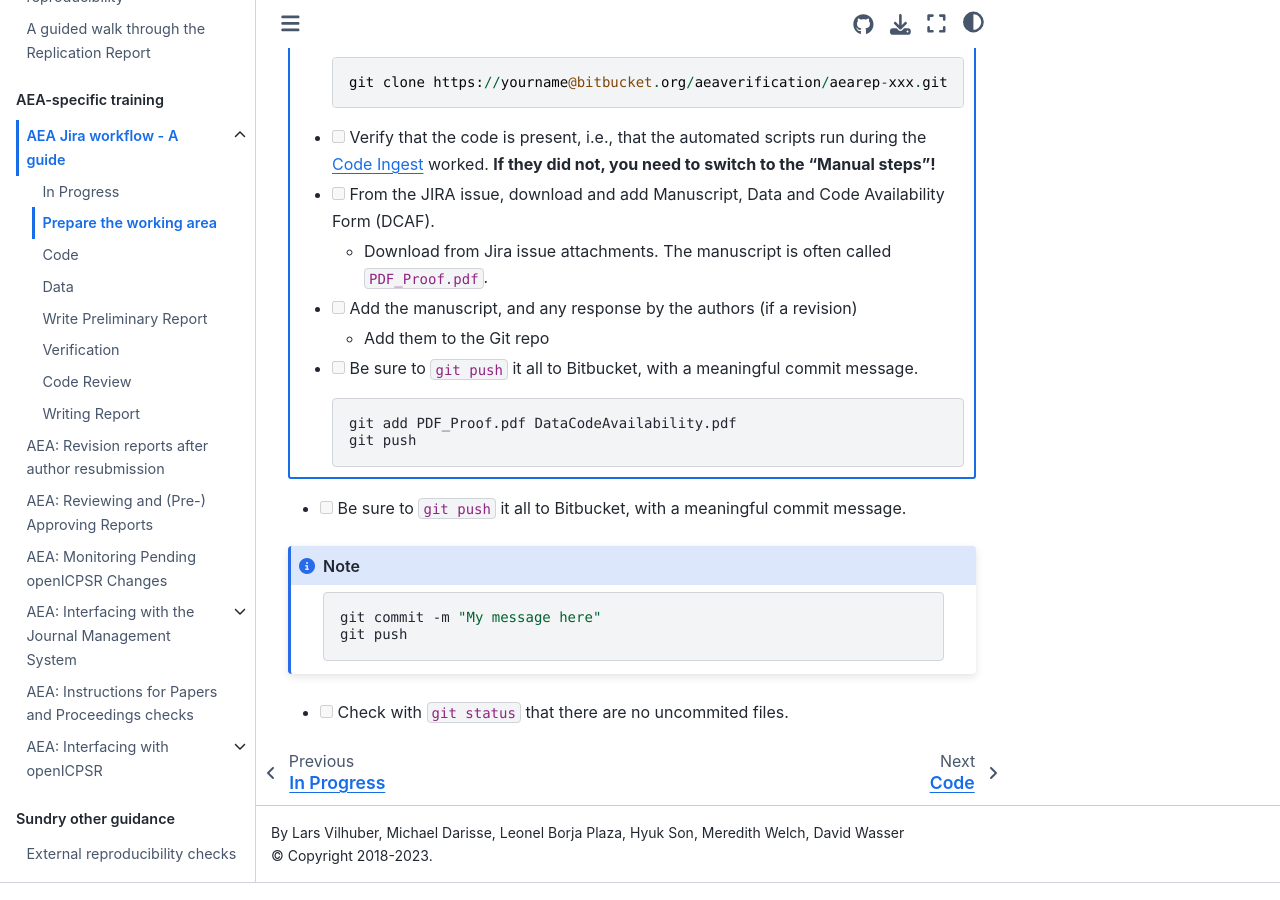
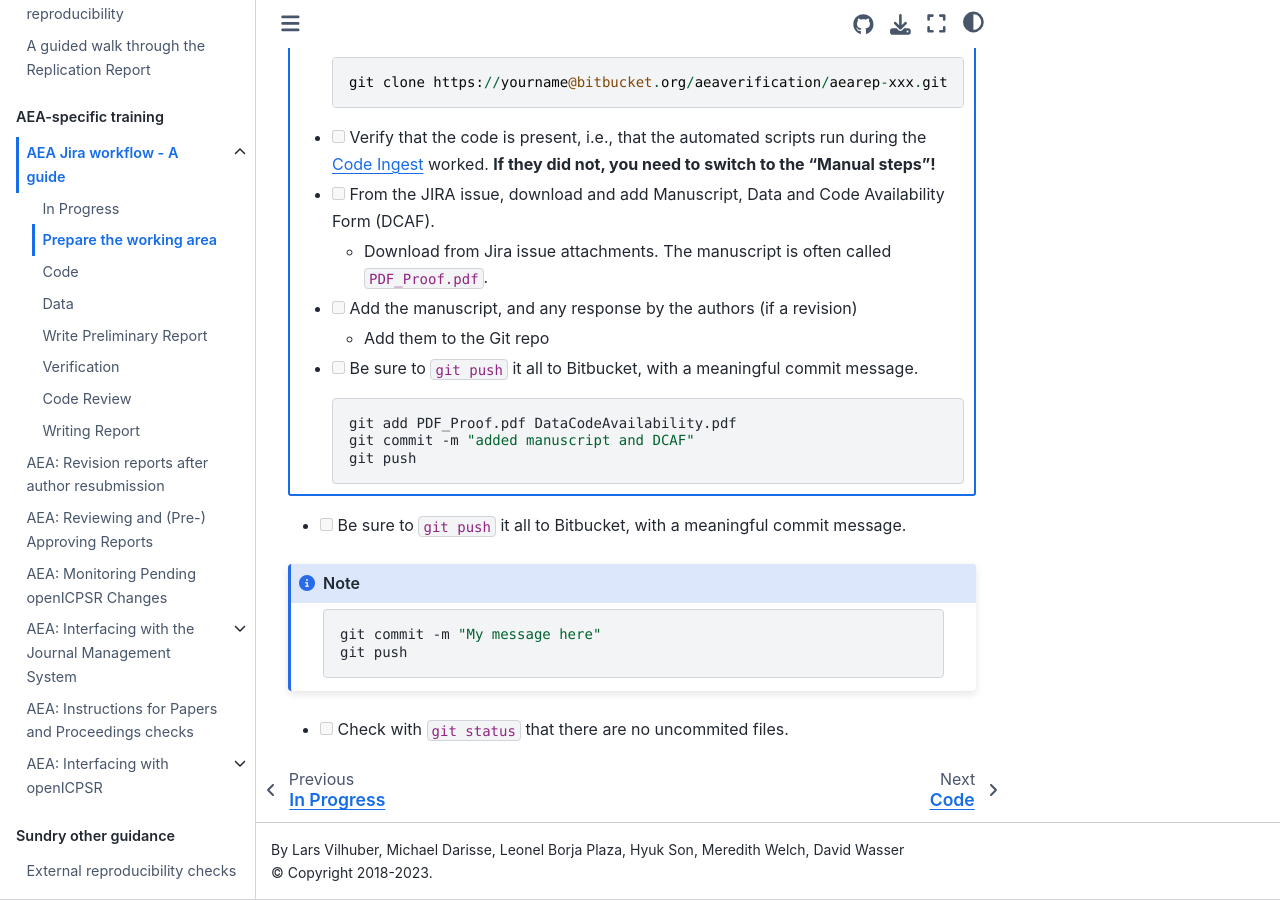
Before and after one commit to labordynamicsinstitute/ldilab-manual, a Jupyter Book: the page built from 11-02-workflow-prepare.md, in a window 1280 px wide and 900 px high, scrolled down 535 px. Built offline with Jupyter Book 1.0.4 settings and Sphinx 7.4.7 and the Sphinx Book theme 1.1.4, drawn with Linux system fonts in a browser that asks for light colours.

Commit message:
clarifying git commands in manual section

````diff
--- a/11-02-workflow-prepare.md
+++ b/11-02-workflow-prepare.md
@@ -25,6 +25,7 @@
 - [ ] Be sure to `git push` it all to Bitbucket, with a meaningful commit message.
   ```bash
   git add PDF_Proof.pdf DataCodeAvailability.pdf
+  git commit -m "added manuscript and DCAF"
   git push
   ```
 :::
@@ -98,9 +99,10 @@
   - Perform a `git add`: `git add 111234` should do the right thing.
 - [ ] Add the manuscript, and any response by the authors (if a revision)
   - Add them to the Git repo
-- [ ] Be sure to `git push` it all to Bitbucket, with a meaningful commit message.
+
   ```bash
-  git add PDF_Proof.pdf DataCodeAvailability.pdf
+  git add PDF_Proof.pdf DataCodeAvailability.pdf 111234
+  git commit -m "Adding manuscript, DCAF, and code"
   git push
   ```
 
````
